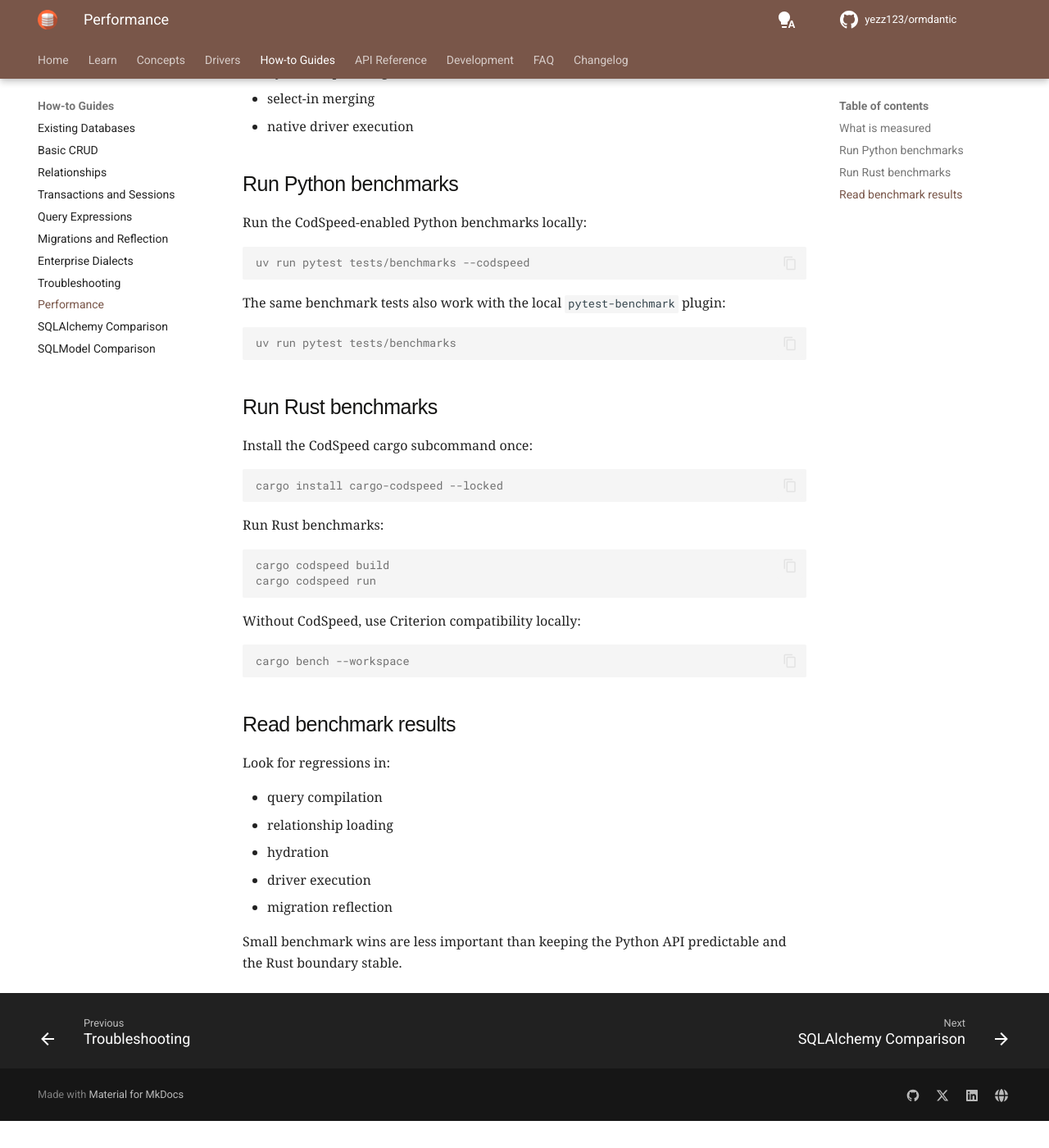
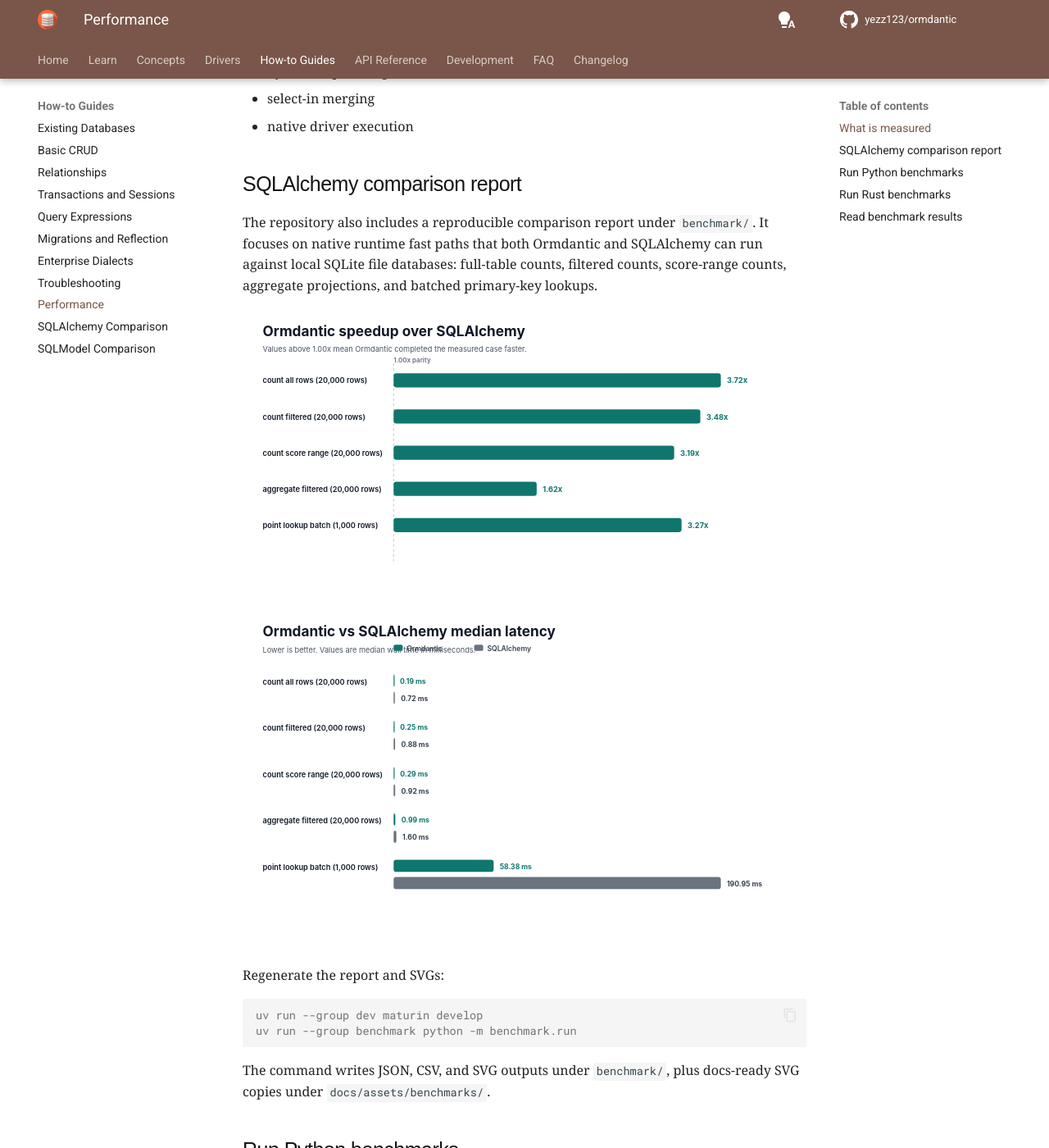
Before and after one commit to yezz123/ormdantic, an MkDocs documentation site: the page built from docs/performance.md, in a window 1280 px wide and 1400 px high, scrolled down 774 px. Shown: the whole window at 82% size. Built offline with MkDocs 1.6.1 and Material for MkDocs 9.7.7, drawn with Linux system fonts in a browser that asks for light colours; comment, search, counter and statistics services are not loaded; before the commit the page ends 2141 px from its top, so only the background shows below that.

Commit message:
📈 Enhance performance documentation with benchmark comparisons
- Added a section in the performance documentation detailing the SQLAlchemy comparison report.
- Included SVG visualizations for median latency and speedup between Ormdantic and SQLAlchemy.
- Updated the SQLAlchemy comparison document to reference the new benchmark results and visualizations.

````diff
--- a/docs/performance.md
+++ b/docs/performance.md
@@ -20,6 +20,28 @@
 - hydration planning
 - select-in merging
 - native driver execution
+
+## SQLAlchemy comparison report
+
+The repository also includes a reproducible comparison report under
+`benchmark/`. It focuses on native runtime fast paths that both Ormdantic and
+SQLAlchemy can run against local SQLite file databases: full-table counts,
+filtered counts, score-range counts, aggregate projections, and batched
+primary-key lookups.
+
+![Ormdantic speedup over SQLAlchemy](assets/benchmarks/ormdantic-vs-sqlalchemy-speedup.svg)
+
+![Ormdantic and SQLAlchemy median latency](assets/benchmarks/ormdantic-vs-sqlalchemy-latency.svg)
+
+Regenerate the report and SVGs:
+
+```console
+uv run --group dev maturin develop
+uv run --group benchmark python -m benchmark.run
+```
+
+The command writes JSON, CSV, and SVG outputs under `benchmark/`, plus docs-ready
+SVG copies under `docs/assets/benchmarks/`.
 
 ## Run Python benchmarks
 
````
Also changed, not shown: docs/comparisons/sqlalchemy.md (+8 -0 lines), docs/assets/benchmarks/ormdantic-vs-sqlalchemy-latency.svg (added), docs/assets/benchmarks/ormdantic-vs-sqlalchemy-speedup.svg (added).
